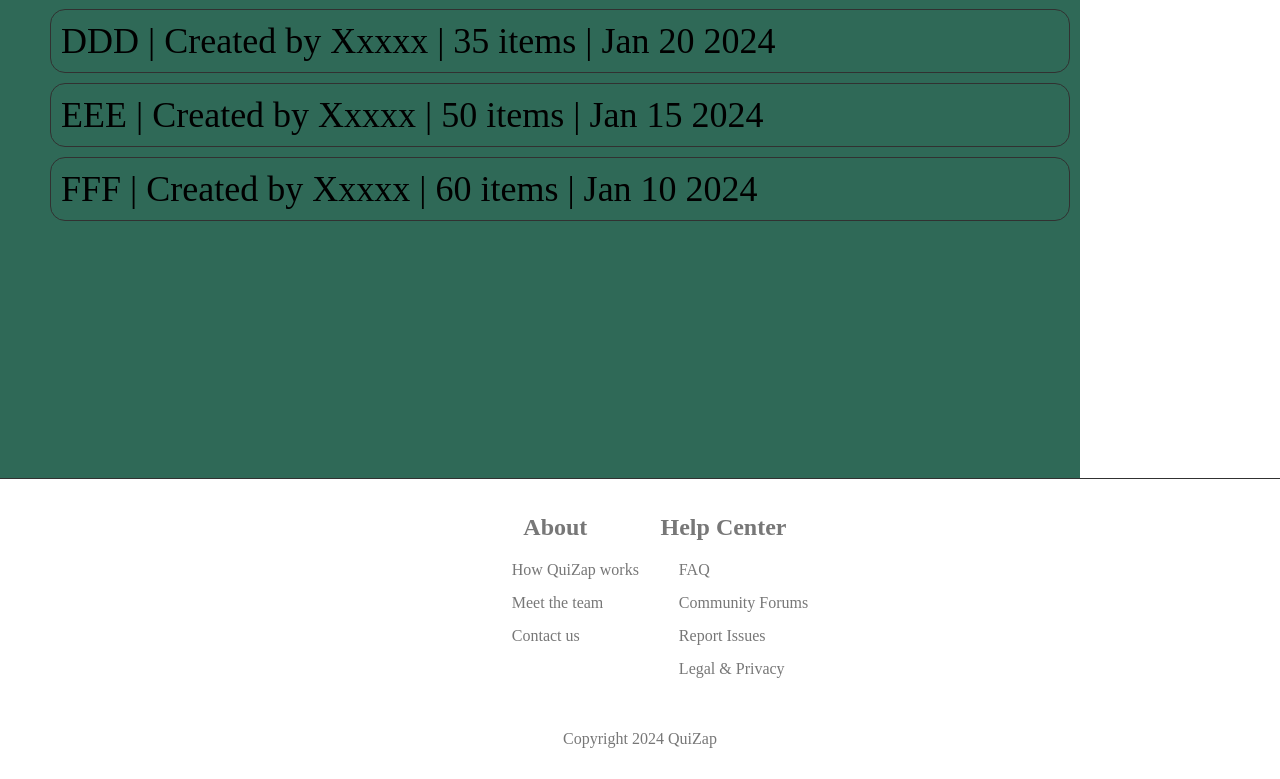
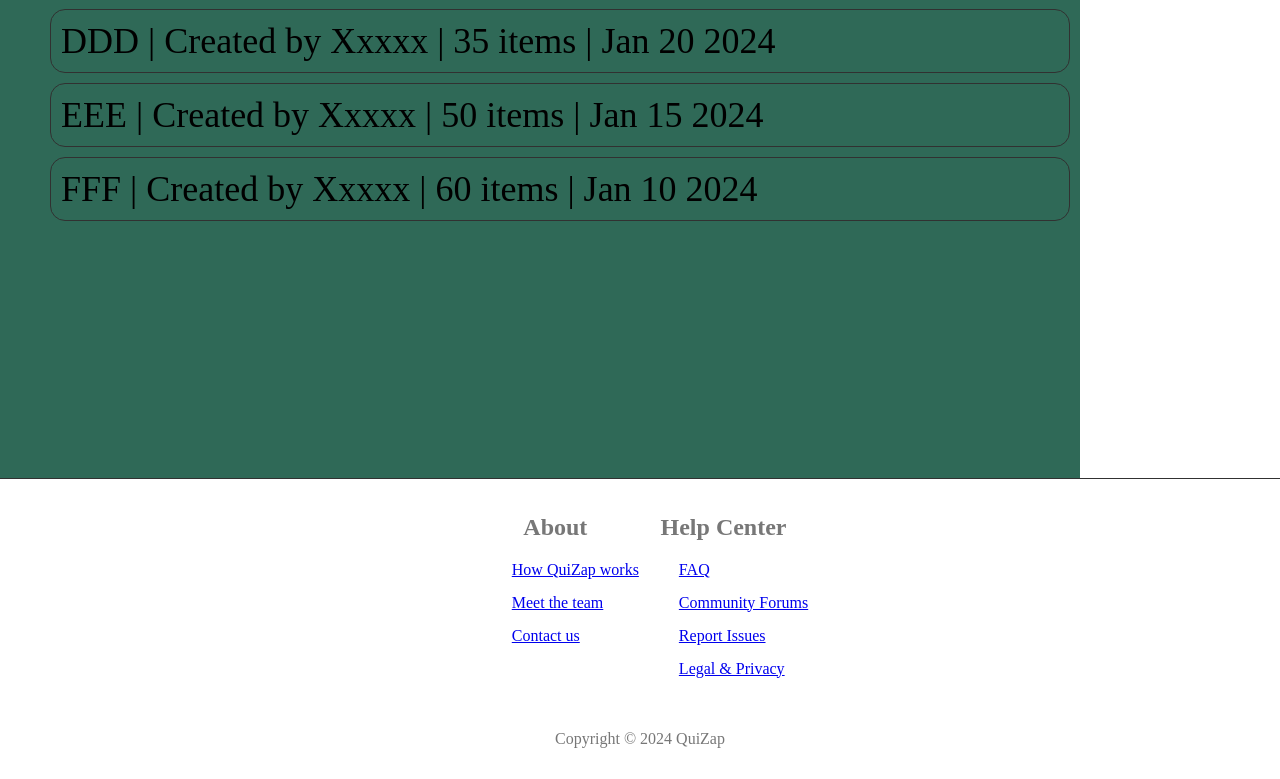
Before and after one commit to tiimbiim/CS137-S24, a Next.js app in the folder quizap/: page /library in a window 1280 px wide. Shown: the part 428-1207 px from the top of the page. Built offline with nearby package versions, Linux system fonts and the light colour scheme.

Commit message:
new pages for footer

```diff
--- a/quizap/comps/Footer.js
+++ b/quizap/comps/Footer.js
@@ -1,4 +1,5 @@
 import styles from "@/styles/Home.module.css";
+import Link from "next/link";
 
 const sectionStyle = {
     display: 'inline-block',
@@ -20,21 +21,21 @@ const Footer = () => {
             <div style={sectionStyle}>
                 <h2>About</h2>
                 <ul style={listStyle}>
-                    <li style={textStyle}><a>How QuiZap works</a></li>
-                    <li style={textStyle}><a>Meet the team</a></li>
-                    <li style={textStyle}><a>Contact us</a></li>
+                    <li style={textStyle}><Link href="/info/howItWorks">How QuiZap works</Link></li>
+                    <li style={textStyle}><Link href="/info/aboutUs">Meet the team</Link></li>
+                    <li style={textStyle}><Link href="/info/contactUs">Contact us</Link></li>
                 </ul>
             </div>
             <div style={sectionStyle}>
                 <h2>Help Center</h2>
                 <ul style={listStyle}>
-                    <li style={textStyle}><a>FAQ</a></li>
-                    <li style={textStyle}><a>Community Forums</a></li>
-                    <li style={textStyle}><a>Report Issues</a></li>
-                    <li style={textStyle}><a>Legal & Privacy</a></li>
+                    <li style={textStyle}><Link href="/info/FAQ">FAQ</Link></li>
+                    <li style={textStyle}><Link href="/info/communityForums">Community Forums</Link></li>
+                    <li style={textStyle}><Link href="/info/reportIssues">Report Issues</Link></li>
+                    <li style={textStyle}><Link href="/info/legalAndPrivacy">Legal & Privacy</Link></li>
                 </ul>
             </div>
-            <p>Copyright 2024 QuiZap</p>
+            <p>Copyright © 2024 QuiZap</p>
         </footer>
      );
 }
--- /dev/null
+++ b/quizap/pages/info/FAQ.js
@@ -0,0 +1,5 @@
+const faq = () => {
+    return (<h1>Frequently Asked Questions</h1>)
+}
+
+export default faq;
--- /dev/null
+++ b/quizap/pages/info/aboutUs.js
@@ -0,0 +1,5 @@
+const aboutUs = () => {
+    return (<h1>Meet the Team</h1>)
+}
+
+export default aboutUs;
--- /dev/null
+++ b/quizap/pages/info/communityForums.js
@@ -0,0 +1,5 @@
+const communityForums = () => {
+    return (<h1>Community Forums</h1>)
+}
+
+export default communityForums;
--- /dev/null
+++ b/quizap/pages/info/contactUs.js
@@ -0,0 +1,5 @@
+const contactUs = () => {
+    return (<h1>Contact Us</h1>)
+}
+
+export default contactUs;
--- /dev/null
+++ b/quizap/pages/info/howItWorks.js
@@ -0,0 +1,5 @@
+const howItWorks = () => {
+    return (<h1>How QuizAp Works</h1>)
+}
+
+export default howItWorks;
--- /dev/null
+++ b/quizap/pages/info/legalAndPrivacy.js
@@ -0,0 +1,5 @@
+const legalAndPrivacy = () => {
+    return (<h1>Legal and Privacy</h1>)
+}
+
+export default legalAndPrivacy;
--- /dev/null
+++ b/quizap/pages/info/reportIssues.js
@@ -0,0 +1,5 @@
+const reportIssues = () => {
+    return (<h1>Report Issues</h1>)
+}
+
+export default reportIssues;
```
